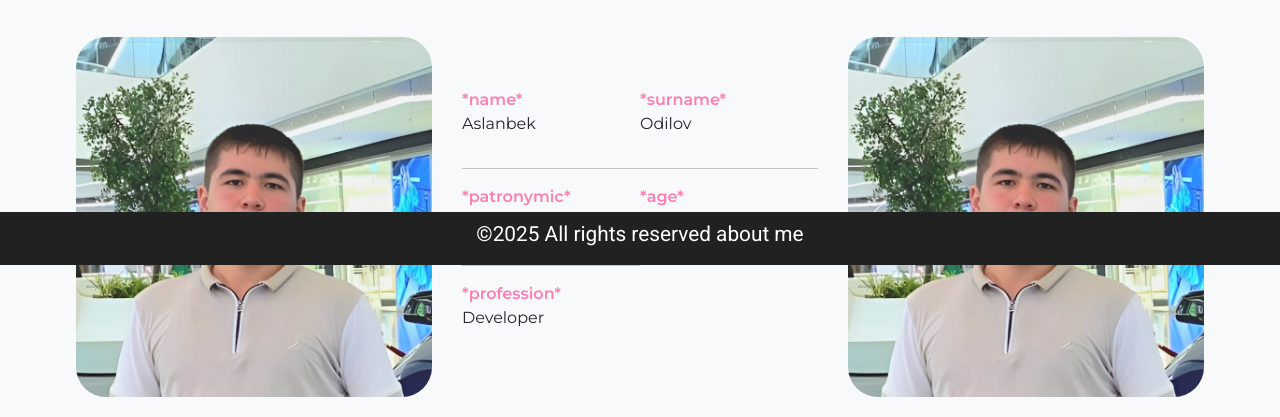
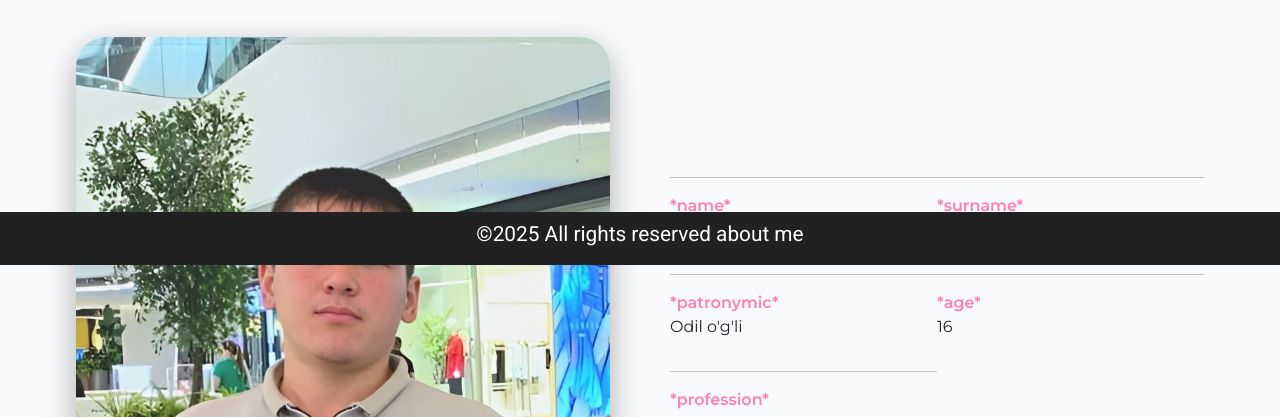
Before and after one commit to odilovaslanbek20/My-partfoliya, a website: page index.html in a window 1280 px wide. Shown: the part 535-952 px from the top of the page. Drawn offline with Linux system fonts and the light colour scheme.

Commit message:
My partfoliya1.3

```diff
--- a/index.html
+++ b/index.html
@@ -178,11 +178,12 @@
             </div>
             <div class="gallery__cards__right">
               <div class="gallery__min">
+                <hr class="hr1">
                 <span class="gallery__text">*name*</span>
                 <p class="gallery__text2">Aslanbek</p>
               </div>
               <div class="gallery__min">
-                <hr class="hr">
+                <hr class="hr1">
                 <span class="gallery__text">*surname*</span>
                 <p class="gallery__text2">Odilov</p>
               </div>
@@ -202,37 +203,6 @@
                 <p class="gallery__text2">Developer</p>
               </div>
             </div>
-
-            <div class="gallery__cards__left">
-              <div id="carouselExampleInterval" class="carousel slide" data-bs-ride="carousel">
-                <div class="carousel-inner">
-                  <div class="carousel-item active" data-bs-interval="10000">
-                    <img src="./img/Men.jpg" class="d-block w-100" alt="My photo">
-                  </div>
-                  <div class="carousel-item" data-bs-interval="10000">
-                    <img src="./img/Men.jpg" class="d-block w-100" alt="My photo">
-                  </div>
-                  <div class="carousel-item" data-bs-interval="10000">
-                    <img src="./img/Men.jpg" class="d-block w-100" alt="My photo">
-                  </div>
-                  <div class="carousel-item" data-bs-interval="10000">
-                    <img src="./img/Men.jpg" class="d-block w-100" alt="My photo">
-                  </div>
-                  <div class="carousel-item" data-bs-interval="10000">
-                    <img src="./img/Men.jpg" class="d-block w-100" alt="My photo">
-                  </div>
-                </div>
-                <button class="carousel-control-prev" type="button" data-bs-target="#carouselExampleInterval" data-bs-slide="prev">
-                  <span class="carousel-control-prev-icon" aria-hidden="true"></span>
-                  <span class="visually-hidden">Previous</span>
-                </button>
-                <button class="carousel-control-next" type="button" data-bs-target="#carouselExampleInterval" data-bs-slide="next">
-                  <span class="carousel-control-next-icon" aria-hidden="true"></span>
-                  <span class="visually-hidden">Next</span>
-                </button>
-              </div>
-            </div>
-          </div>
         </div>
       </section>
 
--- a/src/scss/_gallery.scss
+++ b/src/scss/_gallery.scss
@@ -12,12 +12,11 @@
 }
 
 .gallery__cards{
-    @include grid(repeat(3,1fr), 30px);
-    @include flex(center, center, 30px, row);
+    @include flex(center, center, 60px, row);
 }
 
 .gallery__cards__right{
-    width: 100%;
+    width: 50%;
     @include grid(repeat(2,1fr), 0px);
 }
 
@@ -26,26 +25,12 @@
     padding: 0;
 }
 
-.hr{
-    display: none;
-}
-
-.gallery__cards__left{
-    width: 100%;
-}
-
 .gallery__cards3{
-    width: 100%;
-}
-
-.carousel-item img{
-    width: 200px;
-    height: auto;
-    border-radius: 30px;
-    object-fit: cover;
+    width: 50%;
 }
 
 .carousel img{
+    box-shadow: 0 10px 30px rgba(0, 0, 0, 0.3);
     width: 200px;
     height: auto;
     border-radius: 30px;
--- a/src/scss/_responsive.scss
+++ b/src/scss/_responsive.scss
@@ -5,10 +5,6 @@
 
   .card .button:hover {
     transform: scale(0);
-  }
-
-  .gallery__cards__left{
-    display: none;
   }
 
   .card:hover {
@@ -51,6 +47,14 @@
     border: none;
     transform: none;
   }
+
+  .gallery__cards__right{
+    width: 100%;
+}
+
+.gallery__cards3{
+    width: 100%;
+}
 
   .gallery__cards {
     @include grid(repeat(2, 1fr), 30px);
```
Also changed, not shown: src/css/index.css, 1 other file.
